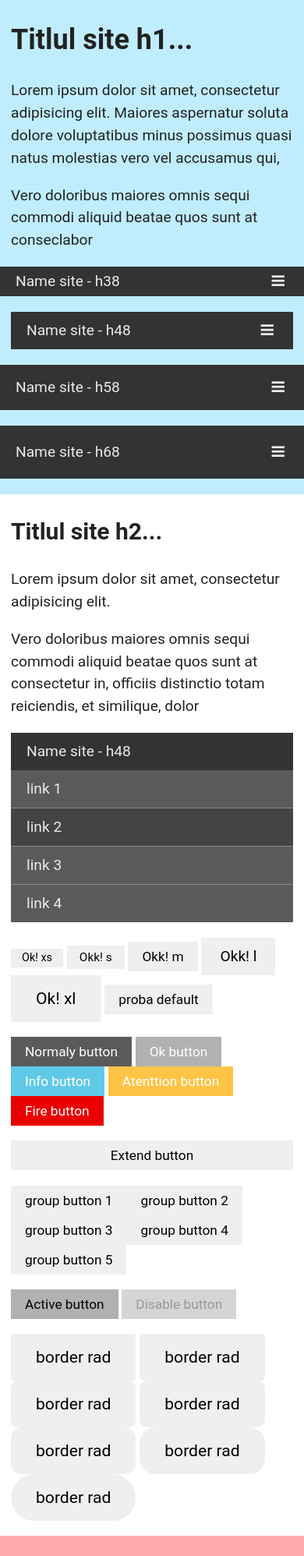
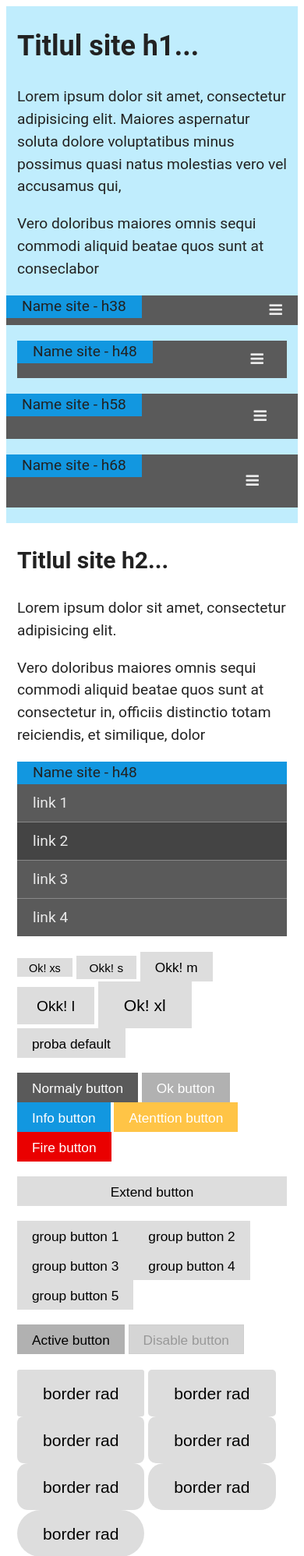
Before and after one commit to andrei336/al-css, a PHP site: page / in a window 390 px wide. Shown: the top 1996 px of the page at 78% size. Run offline with PHP 8.4, Linux system fonts and the light colour scheme; some libraries are stand-ins or nearby versions.

Commit message:
Update al.css

```diff
--- a/al.css
+++ b/al.css
@@ -1,46 +1,7 @@
 /*! normalize.css v3.0.3 | MIT License | github.com/necolas/normalize.css */
-html{-ms-text-size-adjust:100%;-webkit-text-size-adjust:100%;}
-body{margin:0;}
-article,aside,details,figcaption,figure,footer,header,hgroup,main,menu,nav,section,summary{display:block;}
-audio,canvas,progress,video{display:inline-block;vertical-align:baseline;}
-audio:not([controls]){display:none;height:0;}
-[hidden],template{display:none;}
-a{background-color:transparent;}a:active,a:hover{outline:0;}
-abbr[title]{border-bottom:1px dotted;}
-b,strong{font-weight:bold;}
-dfn{font-style:italic;}
-h1{font-size:2em;margin:0.67em 0;}
-mark{background:#ff0;color:#000;}
-small{font-size:80%;}
-sub,sup{font-size:75%;line-height:0;position:relative;vertical-align:baseline;}sub{bottom:-0.25em;}
-sup{top:-0.5em;}
-img{border:0;}
-svg:not(:root){overflow:hidden;}
-figure{margin:1em 40px;}
-hr{box-sizing:content-box;height:0;}
-pre{overflow:auto;}
-code,kbd,pre,samp{font-family:monospace,monospace;font-size:1em;}
-button,input,optgroup,select,textarea{color:inherit;font:inherit;margin:0;}
-button{overflow:visible;}
-button,select{text-transform:none}
-button,html input[type="button"],input[type="reset"],input[type="submit"]{-webkit-appearance:button;cursor:pointer}
-button[disabled],html input[disabled]{cursor:default}
-button::-moz-focus-inner,input::-moz-focus-inner{border:0;padding:0}
-input{line-height:normal}
-input[type="checkbox"],input[type="radio"]{box-sizing:border-box;padding:0}
-input[type="number"]::-webkit-inner-spin-button,input[type="number"]::-webkit-outer-spin-button{height:auto}
-input[type="search"]{-webkit-appearance:textfield;box-sizing:content-box}
-input[type="search"]::-webkit-search-cancel-button,input[type="search"]::-webkit-search-decoration{-webkit-appearance:none}
-fieldset{border:1px solid #c0c0c0;margin:0 2px;padding:0.35em 0.625em 0.75em}
-legend{border:0;padding:0}
-textarea{overflow:auto}
-optgroup{font-weight:bold}
-table{border-collapse:collapse;border-spacing:0;}td,th{padding:0}
-/*! End normalize*/
-
 /* # Base = normalize.css – layout.css – typography.css */
-/*# Components = alerts.css – buttons.css – forms.css – list.css – nav.css – tables.css*/
-/*# Modules = aside.css – footer.css – header.css*/
+/* # Components = alerts.css – buttons.css – forms.css – list.css – nav.css – tables.css*/
+/* # Modules = aside.css – footer.css – header.css*/
 
 html{font-size:100%}
 *{-webkit-box-sizing:border-box;-moz-box-sizing:border-box;box-sizing:border-box}
@@ -49,9 +10,47 @@ a{color:#333;text-decoration:none}a:hover,a:active,a:focus{color:#c00}
 h1{font-size:36px}h2{font-size:30px}h3{font-size:24px}h4{font-size:20px}h5{font-size:18px}h6{font-size:16px}
 ul{margin:0;padding:0;list-style-type:none}
 
-/* ++++++++++++++++++++++++++++++++++++++++++++++++++++++++++ */
+/* ++++++++++++++++++++++++++++++++++ */
+/* +++ TYPE +++ */
+/* ++++++++++++++++++++++++++++++++++ */
+	.al-initially{background-color:#5a5a5a}
+	.al-initially:hover{background-color:#3e3e3e !important}
+	.al-ok{background-color:#54d854}
+	.al-ok:hover{background-color:#45b945 !important}
+	.al-information{background-color:#1297E0}
+	.al-information:hover{background-color:#0077c0 !important}
+	.al-warning{background-color:#ffc446}
+	.al-warning:hover{background-color:#ffaf04 !important}
+	.al-danger{background-color:#ea0000}
+	.al-danger:hover{background-color:#d00000 !important}
+
+/* ++++++++++++++++++++++++++++++++++ */
+/* +++ DIMENSION +++ */
+/* ++++++++++++++++++++++++++++++++++ */
+	.al-xxsmall{}
+	.al-xsmall{}
+	.al-small{}
+	.al-mediu{}
+	.al-large{}
+	.al-xlarge{}
+	.al-xxlarge{}
+	.al-extend{
+		margin-left:-14px;
+		margin-right:-14px;
+		border-left:none !important;
+		border-right:none !important;
+	}
+
+/* ++++++++++++++++++++++++++++++++++ */
+/* +++ STATUS +++ */
+/* ++++++++++++++++++++++++++++++++++ */
+	.al-disabled{}
+	.al-enabled{}
+	.al-active{}
+
+/* ++++++++++++++++++++++++++++++++++ */
 /* +++ GRIND +++ */
-/* ++++++++++++++++++++++++++++++++++++++++++++++++++++++++++ */
+/* ++++++++++++++++++++++++++++++++++ */
 .al-container{
 	/*max-width:1280px;*/
 	margin:0 auto;
@@ -78,10 +77,12 @@ ul{margin:0;padding:0;list-style-type:none}
 .al-container-flexible:after,
 .al-row:before,
 .al-row:after,
-.al-navbar:after{
+.al-navbar:before,
+.al-navbar:after,
+.al-navbar-header:after{
 	content:"";clear:both;display:table
 }
-/* -------------------------------------- */
+/* ---------------------------------- */
 /* columns */
 @media screen and (min-width:768px){
 	.al-container{margin:0 2%;}  /*de revizuit!!!!*/
@@ -142,9 +143,160 @@ ul{margin:0;padding:0;list-style-type:none}
 .al-col-01l,.al-col-02l,.al-col-03l,.al-col-04l,.al-col-05l,.al-col-06l,.al-col-07l,.al-col-08l,.al-col-09l,.al-col-10l,.al-col-11l,.al-col-12l{
 	position:relative;padding:0 14px}
 
-/* ++++++++++++++++++++++++++++++++++++++++++++++++++++++++++ */
+/* ++++++++++++++++++++++++++++++++++ */
+/* +++ NAVBAR +++ */
+/* ++++++++++++++++++++++++++++++++++ */
+
+.al-navbar{
+	position:relative;
+	background-color:#5a5a5a;
+	margin-bottom:20px;
+}
+.al-navbar a{
+	display:block;
+	line-height:48px;
+	color:#eaeaea;
+}
+.al-navbar li.active,
+.al-navbar a:hover,
+.al-navbar a:focus,
+.al-navbar a:active{
+	color:#fff;
+	background-color:#444;
+}
+/* -------------------------------------- */
+.al-navbar-top a{
+	padding:0 30px;
+}
+.al-navbar-top ul{
+	max-height:0;
+	-webkit-transition:max-height 600ms ease-in-out;
+	   -moz-transition:max-height 600ms ease-in-out;
+		 -o-transition:max-height 600ms ease-in-out;
+			transition:max-height 600ms ease-in-out;
+}
+/* -------------------------------------- */
+.al-navbar-side li:not(:last-child){
+	border-bottom:1px solid #888;
+}
+.al-navbar-side a{
+	padding:0 20px;
+}
+.al-navbar-side>.al-navbar-header,
+.al-navbar-side .al-navbar-title{
+	float:none;
+}
+
+/* -------------------------------------- */
+.al-navbar-header{
+	line-height:48px;
+	color:#eaeaea;
+	background-color:#333;
+}
+.al-navbar-title{
+	float:left;
+	padding:0 20px;
+	background-color:#1297E0;
+}
+.al-navbar-title a{
+	margin:0 -20px;
+}
+.al-navbar-title a:hover{
+	background-color:#0077c0;
+}
+
+.al-navbar-small a,
+.al-navbar-small>.al-navbar-header,
+.al-navbar-small .al-navbar-handle{
+	line-height:38px;
+}
+.al-navbar-small>.al-navbar-handle{
+	padding:0 20px;
+}
+.al-navbar-large a,
+.al-navbar-large>.al-navbar-header,
+.al-navbar-large .al-navbar-handle{
+	line-height:58px;
+}
+.al-navbar-large>.al-navbar-handle{
+	padding:0 40px;
+}
+.al-navbar-xlarge a,
+.al-navbar-xlarge>.al-navbar-header,
+.al-navbar-xlarge .al-navbar-handle{
+	line-height:68px;
+}
+.al-navbar-xlarge>.al-navbar-handle{
+	padding:0 50px;
+}
+
+.al-navbar-extend{
+	margin-left:-14px;
+	margin-right:-14px;
+}
+
+.al-navbar-handle{
+	float:right;
+	color:#eaeaea;
+	line-height:48px;
+	padding:0 30px;
+	cursor:pointer;
+}
+.al-navbar-handle:hover{
+	color:#fff;
+	background-color:#c00;
+}
+.al-navbar-show{
+	max-height:400px !important;
+}
+/* -------------------------------------- */
+@media screen and (max-width:992px) and (min-width:768px){
+	.al-navbar-top .al-navbar-title{
+		display:none;
+	}
+}
+@media screen and (min-width:768px){
+	.al-navbar-top ul{
+		display:block !important;
+		/*float:left;*/
+		background-color:#333;
+	}
+	.al-navbar-top li{
+		float:left;
+		display:inline-block;
+		/*border-bottom:none;*/
+	}
+	.al-navbar-top.al-navbar-extend{
+		padding:0 14px;
+	}
+	.al-navbar-header{
+		float:left;
+	}
+	.al-navbar-handle{
+		display:none;
+	}
+	.al-navbar-extend>.al-navbar-header{
+		margin-left:-14px;
+	}
+}
+@media screen and (max-width:767px){
+	.al-navbar-top li:not(:last-child){
+		border-bottom:1px solid #888;
+	}
+	.al-navbar-top ul{
+		overflow:hidden;
+	}
+	.al-navbar-top ul.al-right{
+		float:none !important;
+	}
+.al-navbar-top ul.al-right li:first-child{
+		border-top:3px double #888;
+	}
+}
+
+/* ++++++++++++++++++++++++++++++++++ */
 /* +++ BUTONS +++ */
-/* ++++++++++++++++++++++++++++++++++++++++++++++++++++++++++ */
+/* ++++++++++++++++++++++++++++++++++ */
 .al-button,
 button{
 	display:inline-block;
@@ -160,7 +312,12 @@ button{
 	overflow:hidden;
 	white-space:nowrap;
 	cursor:pointer;
-	transition:250ms ease-out
+	background-color:#ddd;
+	border:1px solid transparent;
+	-webkit-transition:background-color 250ms ease-in-out;
+	   -moz-transition:background-color 250ms ease-in-out;
+		 -o-transition:background-color 250ms ease-in-out;
+			transition:background-color 250ms ease-in-out;
 }
 .al-button:hover,button:hover{background-color:#cacaca !important}
 /* -------------------------------------- */
@@ -173,8 +330,8 @@ button{
 .al-button-normaly:hover{background-color:#3e3e3e !important}
 .al-button-ok{background-color:#54d854}
 .al-button-ok:hover{background-color:#45b945 !important	}
-.al-button-info{background-color:#61c9e8}
-.al-button-info:hover{background-color:#36b9de !important}
+.al-button-info{background-color:#1297E0}
+.al-button-info:hover{background-color:#0077c0 !important}
 .al-button-atention{background-color:#ffc446}
 .al-button-atention:hover{background-color:#ffaf04 !important}
 .al-button-fire{background-color:#ea0000}
@@ -198,126 +355,90 @@ button{
 .al-button-extend{width:100%}
 .al-button-group{display:table}
 .al-button-group.al-button,
-.al-button-group button{
-	float:left
-}
+.al-button-group button{float:left}
 .al-button-active,.al-button-active:hover{
 	background-color:#b1b1b1 !important;
 	/*box-shadow:inset -4px -4px 10px rgba(0, 0, 0, 0.15), inset 4px 4px 10px rgba(0, 0, 0, 0.15)*/
 }
 
-/* ++++++++++++++++++++++++++++++++++++++++++++++++++++++++++ */
-/* +++ NAVBAR +++ */
-/* ++++++++++++++++++++++++++++++++++++++++++++++++++++++++++ */
+/* ++++++++++++++++++++++++++++++++++ */
+/* +++ ALERTS-BOX +++ */
+/* ++++++++++++++++++++++++++++++++++ */
 
-@media screen and (min-width:768px){
-	.al-navbar-top ul{
-		float:left;
+.al-alert-box{
+	position:relative;
+	padding:24px;
+	margin-bottom:1.14289em;
+	font-size:14px;
+	font-weight:normal;
+	overflow:hidden;
 }
-	.al-navbar-top li{
-		float:left;
-		display:inline-block;
+.al-alert-box.al-initially,
+.al-alert-box.al-initially:hover{
+	color:#000;
+	background-color:#cecece !important;
 }
-	.al-navbar-top.al-navbar-extend{
-		padding:0 14px;
+.al-alert-box.al-ok,
+.al-alert-box.al-ok:hover{
+	color:#1D791D;
+	background-color:#baefba !important;
 }
-	.al-navbar-title{
-		float:left;
+.al-alert-box.al-information,
+.al-alert-box.al-information:hover{
+	color:#015182;
+	background-color:#a0d5f3 !important;
 }
-	.al-navbar-handle{
-		display:none;
+.al-alert-box.al-warning,
+.al-alert-box.al-warning:hover{
+	color:#a77100;
+	background-color:#ffdb90 !important;
 }
-	.al-navbar-extend>.al-navbar-title{
-		margin-left:-14px;
+.al-alert-box.al-danger,
+.al-alert-box.al-danger:hover{
+	color:#9c0000;
+	background-color:#f58080 !important;
 }
+.al-alert-box>.al-close{
+
 }
 
-.al-navbar{
-	position:relative;
-	background-color:#5a5a5a;
-	margin-bottom:20px;
-}
-.al-navbar-top ul{
-	display:none;
-}
-.al-navbar-handle:focus ~ ul{
-	display:block;
-}
-.al-navbar a{
-	display:block;
-	line-height:48px;
-	color:#eaeaea;
-}
-.al-navbar li.active,
-.al-navbar a:hover,
-.al-navbar a:focus,
-.al-navbar a:active{
-	color:#fff;
-	background-color:#444;
-}
-/* -------------------------------------- */
-.al-navbar-top a{
-	padding:0 30px;
-}
-/* -------------------------------------- */
-.al-navbar-side li:not(:last-child){
-	border-bottom:1px solid #888;
-}
-.al-navbar-side a{
-	padding:0 20px;
-}
-.al-navbar-side>.al-navbar-title{
-	float:none;
-}
-/* -------------------------------------- */
-.al-navbar-title{
-	line-height:48px;
-	color:#eaeaea;
-	padding:0 20px;
-	background-color:#333;
+/* ++++++++++++++++++++++++++++++++++ */
+/* +++ LIST +++ */
+/* ++++++++++++++++++++++++++++++++++ */
+
+.al-list{
+
 }
 
-.al-navbar-small a,
-.al-navbar-small>.al-navbar-title,
-.al-navbar-small>.al-navbar-handle{
-	line-height:38px;
-}
-.al-navbar-large a,
-.al-navbar-large>.al-navbar-title,
-.al-navbar-large>.al-navbar-handle{
-	line-height:58px;
-}
-.al-navbar-xlarge a,
-.al-navbar-xlarge>.al-navbar-title,
-.al-navbar-xlarge>.al-navbar-handle{
-	line-height:68px;
-}
-
-.al-navbar-extend{
-	margin-left:-14px;
-	margin-right:-14px;
-}
-
-.al-navbar-handle{
-	position:absolute;
-	top:0;
-	right:25px;
-	color:#eaeaea;
-	line-height:48px;
-}
-/*.al-navbar-handle span{
-	color:#eaeaea;
-}*/
-
-/* ++++++++++++++++++++++++++++++++++++++++++++++++++++++++++ */
+/* ++++++++++++++++++++++++++++++++++ */
 
 .al-circle{border-radius:50% !important}
 .al-tooltip{position:relative;display:none}
 .al-tooltip .al-text{position:absolute;display:none}
 .al-tooltip:hover{display:inline-block;}
 .al-badge{background-color:#000;color:#fff;display:inline-block;padding-left:10px;padding-right:10px;font-weight:bold;text-align:center;border-radius:50%;}
-.al-close{text-decoration:none;position:absolute;width:25px;height:25px;line-height:25px;text-align:center;font-size:22px;font-weight:bold;color:#fff;background:#c00;border-radius:50%;}
-.al-close:hover,.al-close:focus{color:#000;cursor:pointer;}
+.al-close{
+	position:absolute;
+	top:0;
+	right:0;
+	width:30px;
+	height:24px;
+	line-height:24px;
+	text-decoration:none;
+	text-align:center;
+	font-size:16px;
+	color:#999;
+	cursor:pointer;
+	-webkit-transition:800ms ease-in-out;
+	-o-transition:800ms ease-in-out;
+	transition:800ms ease-in-out;
+}
+.al-close:before{
+	content: "\002718";
+}
+.al-close:hover,.al-close:focus{
+	color:#fff;
+}
 /*<span class="al-close" onclick="this.parentElement.style.display='none'">X</span>*/
 
 /* clear
```
Lines whose indentation alone changed are shown as unchanged.
